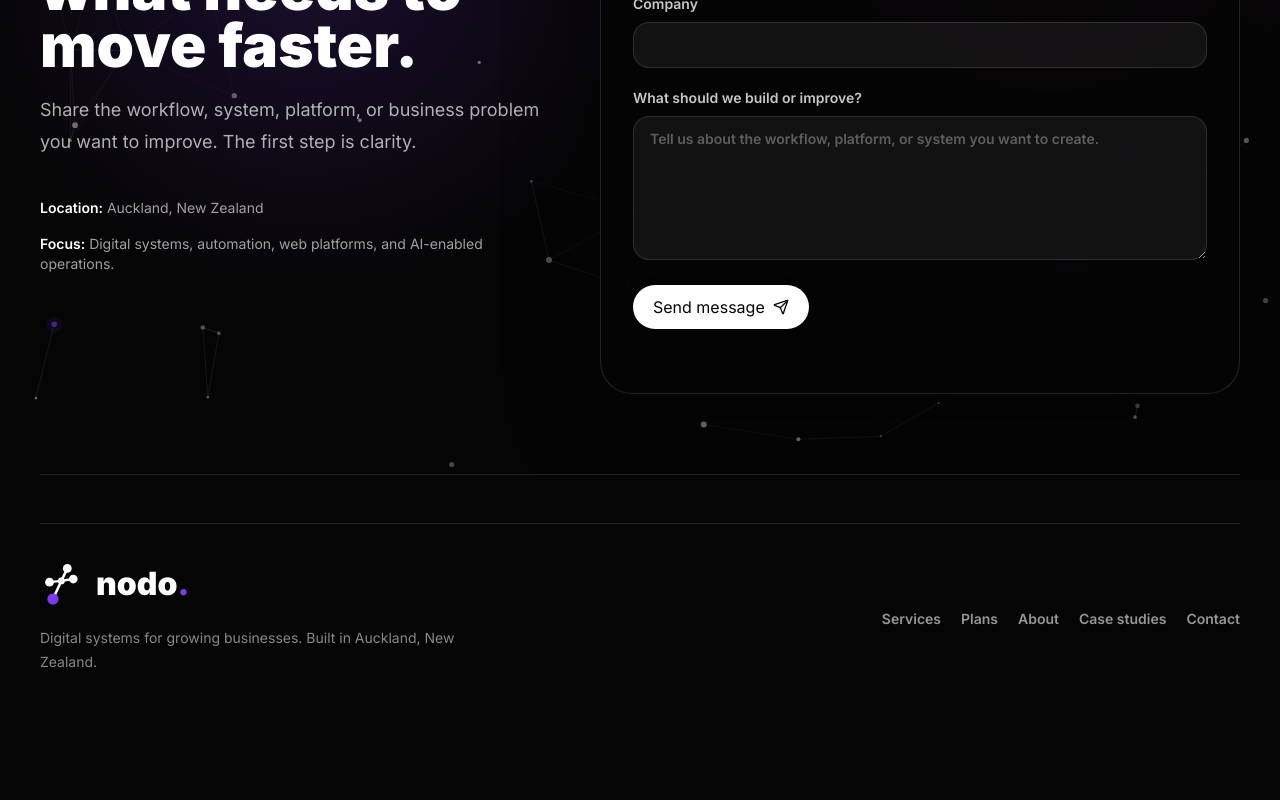
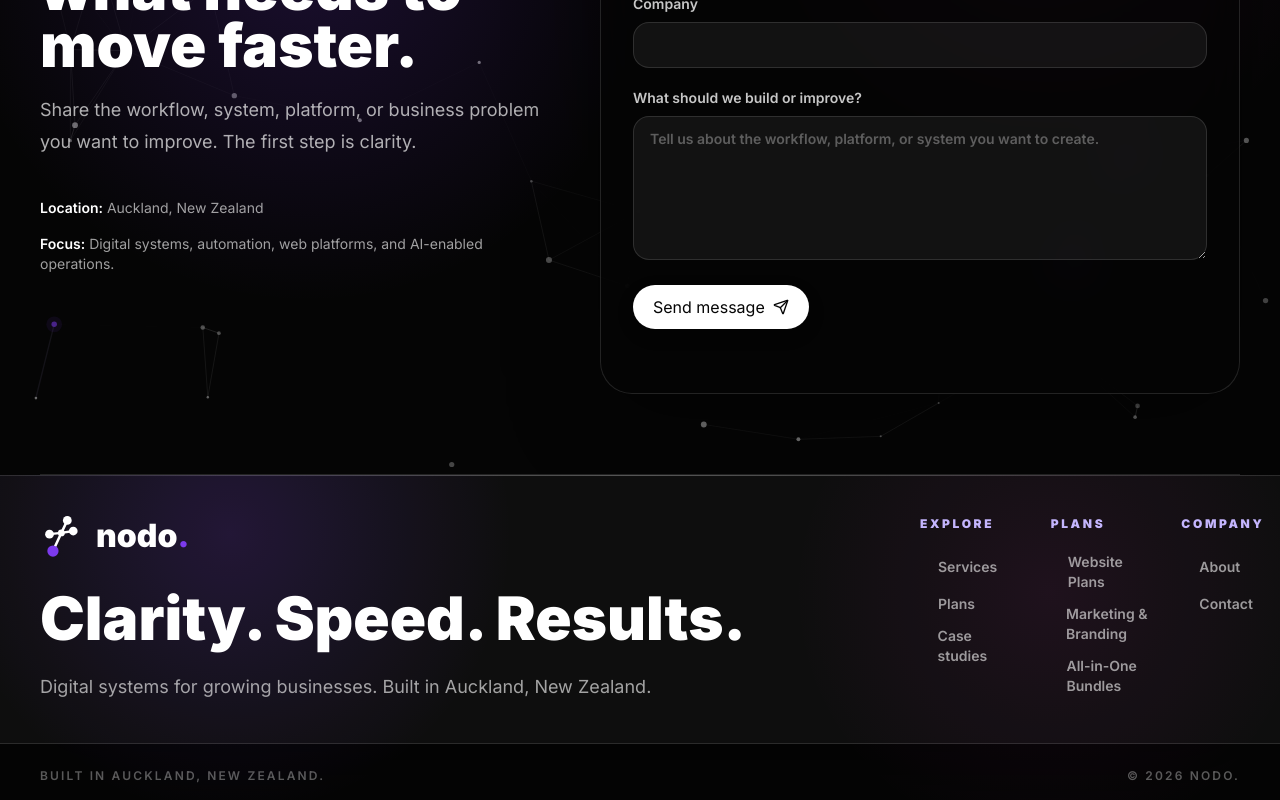
Before and after one commit to pato-anabalon/nodo-site, a Next.js app: page /contact in a window 1280 px wide. Shown: the part 277-1077 px from the top of the page. Before the commit the page ends 999 px from the top, so only its background shows below. Built offline with nearby package versions, Linux system fonts and the light colour scheme.

Commit message:
new layout for footer

```diff
--- /dev/null
+++ b/src/components/molecules/FooterLinkColumn.tsx
@@ -0,0 +1,41 @@
+import Link from "next/link";
+import { testIdSlug } from "@/lib/utils";
+
+export type FooterLink = {
+  label: string;
+  href: string;
+};
+
+type FooterLinkColumnProps = {
+  title: string;
+  links: FooterLink[];
+};
+
+export function FooterLinkColumn({ title, links }: FooterLinkColumnProps) {
+  const columnSlug = testIdSlug(title);
+
+  return (
+    <div data-testid={`site-footer-column-${columnSlug}`}>
+      <p
+        data-testid={`site-footer-column-${columnSlug}-title`}
+        className="text-xs font-black uppercase tracking-[0.22em] text-nodo-lavender"
+      >
+        {title}
+      </p>
+      <ul className="mt-5 grid gap-3" data-testid={`site-footer-column-${columnSlug}-links`}>
+        {links.map((link) => (
+          <li key={link.href}>
+            <Link
+              href={link.href}
+              data-testid={`site-footer-link-${testIdSlug(`${title}-${link.label}`)}`}
+              className="group inline-flex items-center gap-3 text-sm font-semibold text-white/58 transition hover:text-white"
+            >
+              <span className="size-1.5 rounded-full bg-nodo-purple opacity-0 transition group-hover:opacity-100" />
+              <span>{link.label}</span>
+            </Link>
+          </li>
+        ))}
+      </ul>
+    </div>
+  );
+}
--- a/src/components/molecules/ServiceCard.tsx
+++ b/src/components/molecules/ServiceCard.tsx
@@ -13,7 +13,7 @@ export function ServiceCard({ service, index }: ServiceCardProps) {
   return (
     <article
       data-testid={`home-service-card-${slug}`}
-      className="group relative min-h-80 overflow-hidden rounded-[1.75rem] border border-white/12 bg-white/[0.055] p-6 transition duration-300 hover:-translate-y-1 hover:border-nodo-lavender/50 hover:bg-white/[0.08]"
+      className="group relative flex h-full min-h-80 flex-col overflow-hidden rounded-[1.75rem] border border-white/12 bg-white/[0.055] p-6 transition duration-300 hover:-translate-y-1 hover:border-nodo-lavender/50 hover:bg-white/[0.08]"
     >
       <div data-testid={`home-service-card-${slug}-index`} className="absolute right-5 top-5 text-sm font-black text-white/14">
         {String(index + 1).padStart(2, "0")}
--- a/src/components/organisms/Footer.tsx
+++ b/src/components/organisms/Footer.tsx
@@ -1,31 +1,88 @@
-import { Container } from "@/components/atoms/Container";
 import { NodoLogo } from "@/components/atoms/NodoLogo";
-import { navigation } from "@/lib/content";
+import { FooterLinkColumn, type FooterLink } from "@/components/molecules/FooterLinkColumn";
+
+const footerColumns: Array<{ title: string; links: FooterLink[] }> = [
+  {
+    title: "Explore",
+    links: [
+      { label: "Services", href: "/services" },
+      { label: "Plans", href: "/plans" },
+      { label: "Case studies", href: "/case-studies" },
+    ],
+  },
+  {
+    title: "Plans",
+    links: [
+      { label: "Website Plans", href: "/plans/websites" },
+      { label: "Marketing & Branding", href: "/plans/marketing-branding" },
+      { label: "All-in-One Bundles", href: "/plans/marketing-branding#bundles" },
+    ],
+  },
+  {
+    title: "Company",
+    links: [
+      { label: "About", href: "/about" },
+      { label: "Contact", href: "/contact" },
+    ],
+  },
+];
 
 export function Footer() {
+  const year = new Date().getFullYear();
+
   return (
-    <footer data-testid="site-footer" className="bg-nodo-black py-12">
-      <Container>
-        <div className="flex flex-col gap-8 border-t border-white/12 pt-10 md:flex-row md:items-center md:justify-between">
+    <footer
+      data-testid="site-footer"
+      className="relative overflow-hidden bg-nodo-black pb-4 text-white"
+    >
+      <div className="pointer-events-none absolute inset-x-0 top-0 h-px bg-gradient-to-r from-transparent via-white/20 to-transparent" />
+      <div className="pointer-events-none absolute inset-0 bg-[radial-gradient(circle_at_18%_18%,rgba(124,58,237,0.18),transparent_26%),radial-gradient(circle_at_82%_36%,rgba(232,48,207,0.08),transparent_24%)]" />
+      <div className="relative z-10">
+        <div
+          data-testid="site-footer-main-panel"
+          className="overflow-hidden border-y border-white/12 bg-white/[0.035] shadow-[0_30px_110px_rgba(0,0,0,0.34)]"
+        >
+          <div className="grid w-full gap-10 px-5 py-10 sm:px-8 md:grid-cols-[70%_30%] md:items-start lg:px-10">
+            <div data-testid="site-footer-brand-block">
               <div>
-            <NodoLogo inverted />
-            <p className="mt-4 max-w-md text-sm leading-6 text-white/52">
+                <NodoLogo inverted className="text-white" />
+                <p
+                  data-testid="site-footer-tagline"
+                  className="mt-7 text-4xl font-black leading-[0.95] tracking-normal sm:text-6xl md:whitespace-nowrap"
+                >
+                  Clarity. Speed. Results.
+                </p>
+                <p
+                  data-testid="site-footer-description"
+                  className="mt-6 text-lg leading-8 text-white/62 md:whitespace-nowrap"
+                >
                   Digital systems for growing businesses. Built in Auckland, New Zealand.
                 </p>
               </div>
-          <nav className="flex flex-wrap gap-5" aria-label="Footer navigation">
-            {navigation.map((item) => (
-              <a
-                key={item.href}
-                href={item.href}
-                className="text-sm font-semibold text-white/58 transition hover:text-white"
+            </div>
+
+            <div data-testid="site-footer-navigation-row" className="w-full">
+              <nav
+                data-testid="site-footer-navigation"
+                className="grid w-full gap-8 sm:grid-cols-3"
+                aria-label="Footer navigation"
               >
-                {item.label}
-              </a>
+                {footerColumns.map((column) => (
+                  <FooterLinkColumn key={column.title} {...column} />
                 ))}
               </nav>
             </div>
-      </Container>
+          </div>
+        </div>
+
+        <div
+          data-testid="site-footer-legal-row"
+          className="flex w-full flex-col gap-3 px-5 pt-6 text-xs font-semibold uppercase tracking-[0.18em] text-white/34 sm:flex-row sm:items-center sm:justify-between sm:px-8 lg:px-10"
+        >
+          <p data-testid="site-footer-location">Built in Auckland, New Zealand.</p>
+          <p data-testid="site-footer-copyright">© {year} Nodo.</p>
+        </div>
+      </div>
     </footer>
   );
 }
--- a/src/components/organisms/ServicesSection.tsx
+++ b/src/components/organisms/ServicesSection.tsx
@@ -21,7 +21,7 @@ export function ServicesSection() {
         </ScrollReveal>
         <div data-testid="home-services-card-grid" className="mt-14 grid gap-4 md:grid-cols-2 xl:grid-cols-3">
           {services.map((service, index) => (
-            <ScrollReveal key={service.title} delay={index * 0.04}>
+            <ScrollReveal key={service.title} delay={index * 0.04} className="h-full">
               <ServiceCard service={service} index={index} />
             </ScrollReveal>
           ))}
--- a/src/components/templates/ServicesPage.tsx
+++ b/src/components/templates/ServicesPage.tsx
@@ -271,15 +271,18 @@ export function ServicesPage() {
                       <div
                         key={pillar.title}
                         data-testid={`services-page-positioning-pillar-${testIdSlug(pillar.title)}`}
-                        className="rounded-[1.4rem] border border-black/8 bg-black/[0.02] p-4"
+                        className="group relative overflow-hidden rounded-[1.4rem] border border-black/8 bg-black/[0.02] p-4 transition duration-300 hover:border-nodo-purple/55 hover:shadow-[0_18px_44px_rgba(124,58,237,0.18)]"
                       >
-                        <p className="text-[0.65rem] font-black uppercase tracking-[0.18em] text-nodo-purple">
+                        <p
+                          aria-hidden="true"
+                          className="pointer-events-none absolute -right-1 top-[85%] z-0 -translate-y-1/2 text-[5rem] font-black leading-none tracking-normal text-nodo-purple/[0.10] transition duration-300 group-hover:text-nodo-purple/[0.16]"
+                        >
                           0{index + 1}
                         </p>
-                        <p className="mt-3 text-base font-black text-nodo-black">
+                        <p className="relative z-10 text-base font-black text-nodo-black">
                           {pillar.title}
                         </p>
-                        <p className="mt-2 text-sm leading-6 text-nodo-ink/66">
+                        <p className="relative z-10 mt-2 text-sm leading-6 text-nodo-ink/66">
                           {pillar.description}
                         </p>
                       </div>
--- a/src/lib/content.ts
+++ b/src/lib/content.ts
@@ -303,7 +303,7 @@ export const plansHubCards: PlansHubCard[] = [
   },
   {
     eyebrow: "Visibility & identity",
-    title: "Marketing & Branding",
+    title: "Marketing & Branding Plans",
     description:
       "For businesses that need consistent content, campaigns, brand assets, launch materials, or stronger visual direction.",
     href: "/plans/marketing-branding",
```
Also changed, not shown: src/components/organisms/ServicesPageShowcase.tsx (+15 -8 lines), src/components/templates/PlansHubPage.tsx (+152 -56 lines), 1 other file (tests, documents, lock files or other folders). Lines whose indentation alone changed are shown as unchanged.
